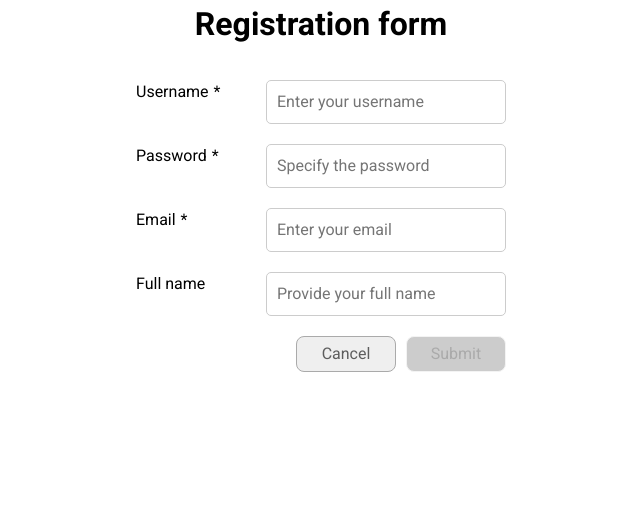
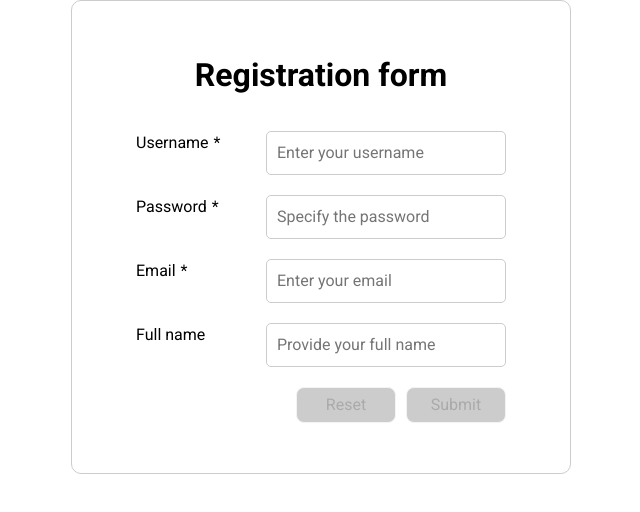
Before and after one commit to chekit/aab-tech, an Angular app in the folder frontend/: page / in a window 1280 px wide. Shown: the top 512 px of the page, without its empty margins (319-959 px from the left). Built offline with nearby package versions, Linux system fonts and the light colour scheme.

Commit message:
refactor form look and feel (wip)

```diff
--- a/frontend/src/app/app.component.html
+++ b/frontend/src/app/app.component.html
@@ -1,4 +1,3 @@
-<h1 class="h1">Registration form</h1>
 <main class="main">
   <app-registration-form />
 </main>
--- a/frontend/src/app/app.component.scss
+++ b/frontend/src/app/app.component.scss
@@ -3,8 +3,3 @@
   max-width: 1200px;
   margin: 0 auto;
 }
-
-.h1 {
-  margin: 0 0 1em;
-  text-align: center;
-}
--- a/frontend/src/app/components/registration-form/registration-form.component.html
+++ b/frontend/src/app/components/registration-form/registration-form.component.html
@@ -1,3 +1,5 @@
+<h1 class="h1">Registration form</h1>
+
 @if (state().error) {
   <app-notification
     [type]="NotificationType.ERROR"
@@ -90,8 +92,10 @@
     <button
       class="form__button"
       type="reset"
+      data-test="reset-button"
+      [disabled]="registrationForm.pristine"
     >
-      Cancel
+      Reset
     </button>
     <button
       class="form__button"
--- a/frontend/src/app/components/registration-form/registration-form.component.scss
+++ b/frontend/src/app/components/registration-form/registration-form.component.scss
@@ -1,4 +1,22 @@
 @use "sass:math";
+
+$base-step: 10px;
+$label-mv: 12 * $base-step;
+$input-mv: 24 * $base-step;
+
+:host {
+  width: $base-step * 50;
+  margin: 0 auto;
+  display: block;
+  padding: 50px;
+  border: 1px solid #ccc;
+  border-radius: $base-step;
+}
+
+.h1 {
+  margin: 0 0 1em;
+  text-align: center;
+}
 
 .fieldset {
   padding: 0;
@@ -7,10 +25,6 @@
 }
 
 .form {
-  $base-step: 10px;
-  $label-mv: 12 * $base-step;
-  $input-mv: 24 * $base-step;
-
   margin: 0 auto;
   padding: 0 $base-step;
   width: $label-mv + $input-mv + $base-step * 3;
--- a/frontend/src/app/components/registration-form/registration-form.component.ts
+++ b/frontend/src/app/components/registration-form/registration-form.component.ts
@@ -40,6 +40,7 @@ export class RegistrationFormComponent {
   });
 
   isValid$ = this.registrationForm.statusChanges.pipe(map(status => status === 'VALID'));
+  isPrestine$ = this.registrationForm.statusChanges.pipe(map(status => status === 'VALID'));
 
   protected register(): void {
     this.state.update(state => ({ ...state, error: null, registered: null }));
```
